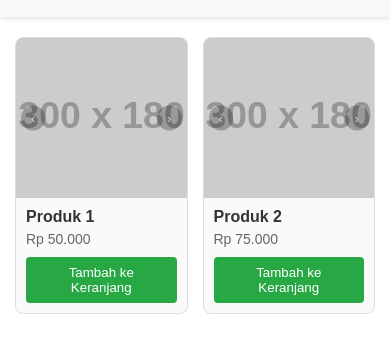
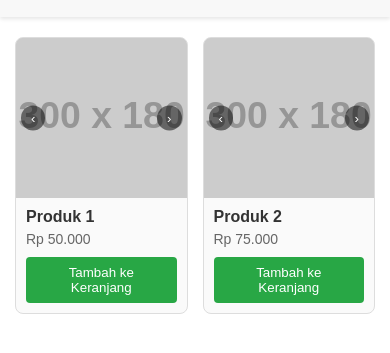
Before and after one commit to ienour/google-sheets-api, a website: page public/index.html in a window 390 px wide. Shown: the part 43-396 px from the top of the page. Drawn offline with Linux system fonts and the light colour scheme; placeholder pictures from the web are drawn by us.

Commit message:
Update index.html

```diff
--- a/public/index.html
+++ b/public/index.html
@@ -201,7 +201,6 @@
       }
       .slider button, .popup-slider button {
         display: block; /* selalu terlihat di HP */
-         opacity: 0.5;     /* selalu muncul, lebih transparan */
       }
     }
   </style>
```
